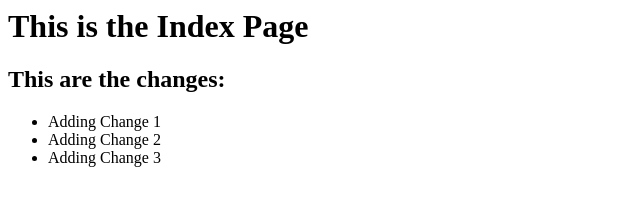
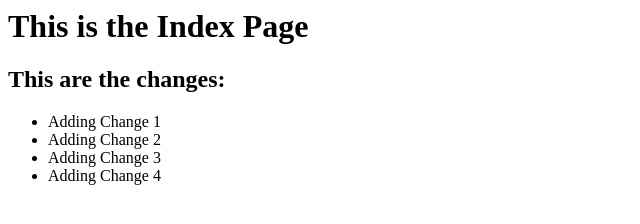
Before and after one commit to danielmoralesb/GitBranches, a plain HTML site: page index.html in a window 1280 px wide. Shown: the whole page, without its empty margins (0-640 px from the left). Drawn offline with Linux system fonts and the light colour scheme.

Commit message:
added extra list item to index file

```diff
--- a/index.html
+++ b/index.html
@@ -10,6 +10,7 @@
             <li>Adding Change 1</li>
             <li>Adding Change 2</li>
             <li>Adding Change 3</li>
+            <li>Adding Change 4</li>
         </ul>
     </body>
 </html>
```
